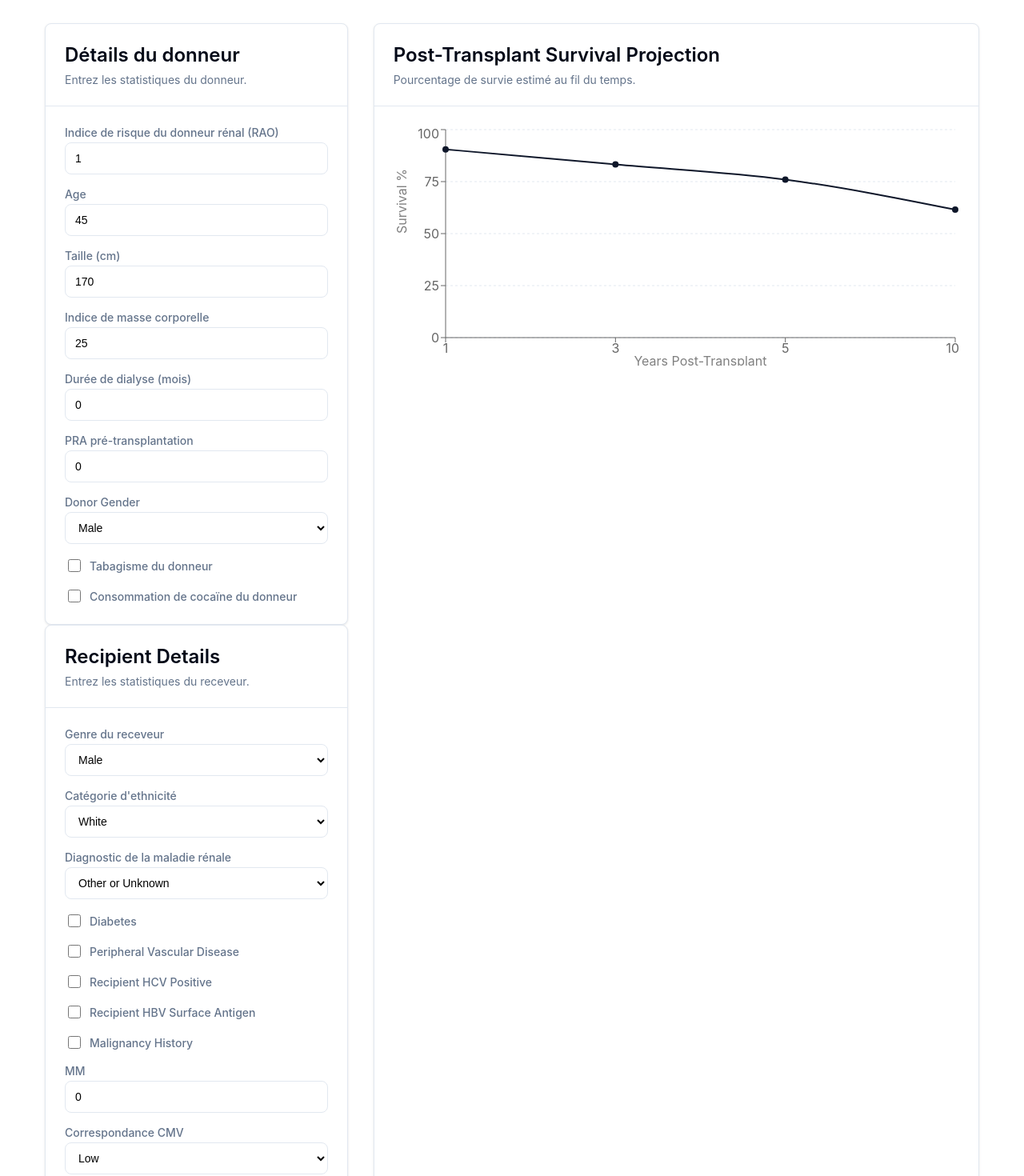
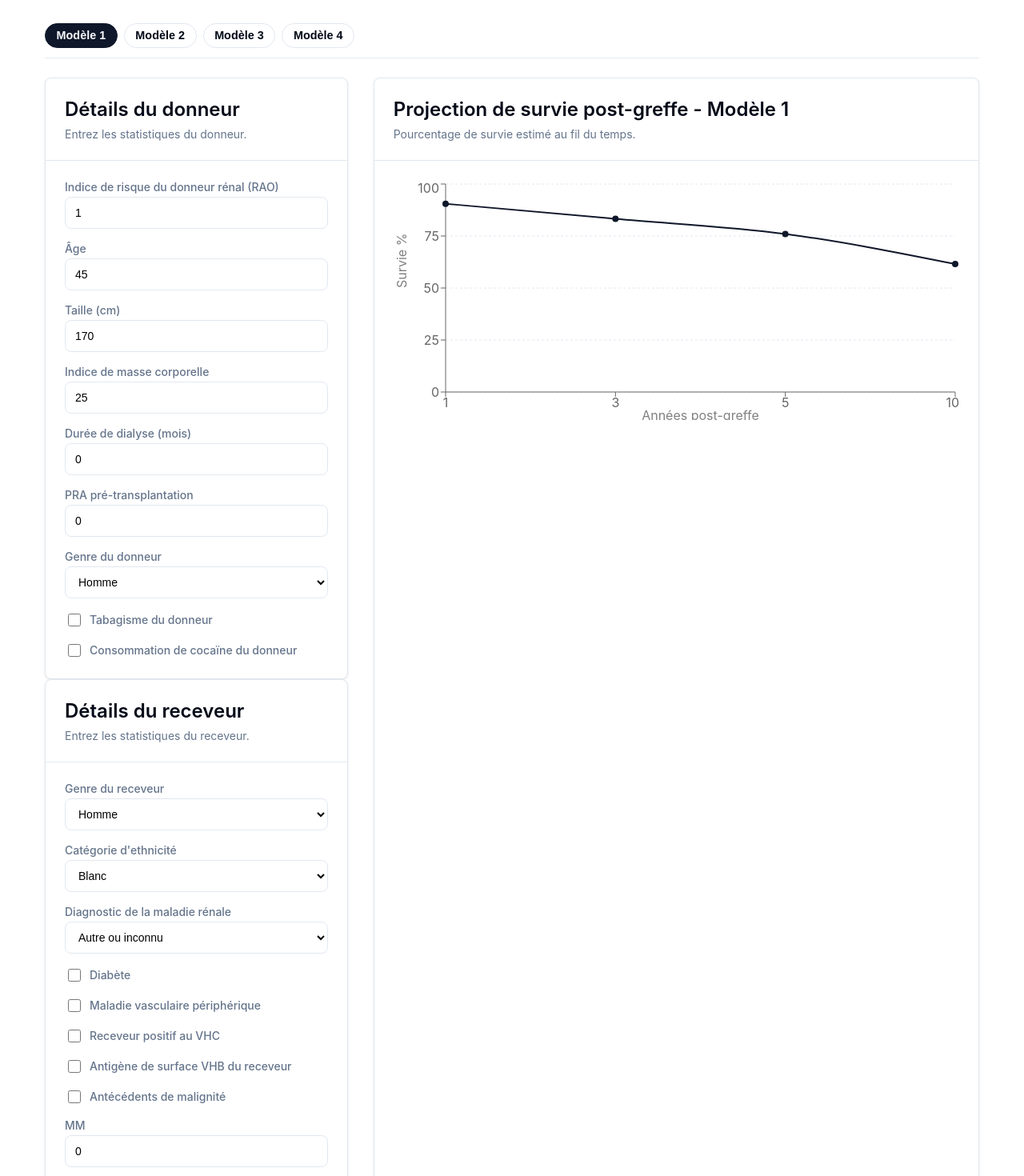
Before and after one commit to Antoine-Lafrance/kidney_webapp, a React (Vite) app: page / in a window 1280 px wide. Shown: the part 60-1530 px from the top of the page at 80% size. Built offline with nearby package versions, Linux system fonts and the light colour scheme.

Commit message:
added model tabs

```diff
--- a/src/App.tsx
+++ b/src/App.tsx
@@ -1,4 +1,4 @@
-import React, { useState } from 'react';
+import React, { useMemo, useState } from 'react';
 import { Layout } from './components/Layout';
 import { Card } from './components/Card';
 import { Input } from './components/Input';
@@ -12,7 +12,9 @@
   Tooltip,
   ResponsiveContainer,
   LineChart,
-  Line
+  Line,
+  BarChart,
+  Bar,
 } from 'recharts';
 
 interface TransplantStats {
@@ -38,49 +40,203 @@
   EBV_MM: boolean;
 }
 
-function App() {
-  const [stats, setStats] = useState<TransplantStats>({
+interface Model2Inputs {
+  birth: string;
+  dialysis: string;
+  arrival: string;
+  blood: 'O' | 'A' | 'B' | 'AB';
+  a1: string;
+  a2: string;
+  b1: string;
+  b2: string;
+  dr1: string;
+  dr2: string;
+  cpra: number;
+  expiration_date: string | null;
+}
+
+interface HistogramBin {
+  intervalle: string;
+  frequence: number;
+}
+
+interface ModelTab {
+  id: string;
+  name: string;
+}
+
+const MODEL_TABS: ModelTab[] = [
+  { id: 'model-1', name: 'Modèle 1' },
+  { id: 'model-2', name: 'Modèle 2' },
+  { id: 'model-3', name: 'Modèle 3' },
+  { id: 'model-4', name: 'Modèle 4' },
+];
+
+const createInitialStats = (): TransplantStats => ({
   KDRI_RAO: 1.0,
   AGE: 45,
   HGT_CM_CALC: 170,
   IMC: 25,
   TIME_ON_DIALYSIS: 0,
   PRA_PRE: 0,
-    GENDER_DON: "M",
+  GENDER_DON: 'Homme',
   TABAC_DON: false,
   COCAINE_DON: false,
-    GENDER: "M",
-    ETHCAT: "White",
-    DIAG_KI: "Other or Unknown",
+  GENDER: 'Homme',
+  ETHCAT: 'Blanc',
+  DIAG_KI: 'Autre ou inconnu',
   DIAB: false,
   PERIP_VASC: false,
   HCV_REC: false,
   HBV_SUR_ANTIGEN: false,
   MALIG: false,
-    MM: "0",
-    CMV_MM: "LOW",
+  MM: '0',
+  CMV_MM: 'Faible',
   EBV_MM: false,
 });
+
+const createInitialModel2Inputs = (): Model2Inputs => ({
+  birth: '',
+  dialysis: '',
+  arrival: '',
+  blood: 'O',
+  a1: '',
+  a2: '',
+  b1: '',
+  b2: '',
+  dr1: '',
+  dr2: '',
+  cpra: 0,
+  expiration_date: null,
+});
+
+const createRandomHistogram = (): HistogramBin[] => {
+  const bins = ['0-10', '10-20', '20-30', '30-40', '40-50', '50-60', '60-70', '70-80', '80-90', '90-100'];
+  return bins.map((intervalle) => ({
+    intervalle,
+    frequence: Math.floor(Math.random() * 90) + 10,
+  }));
+};
+
+function App() {
+  const [activeTabId, setActiveTabId] = useState<string>(MODEL_TABS[0].id);
+  const [statsByModel, setStatsByModel] = useState<Record<string, TransplantStats>>(() =>
+    MODEL_TABS.reduce<Record<string, TransplantStats>>((acc, tab) => {
+      acc[tab.id] = createInitialStats();
+      return acc;
+    }, {}),
+  );
+  const [model2Inputs, setModel2Inputs] = useState<Model2Inputs>(createInitialModel2Inputs);
+  const [model2Histogram, setModel2Histogram] = useState<HistogramBin[]>(() => createRandomHistogram());
+
+  const activeStats = statsByModel[activeTabId];
+  const activeModel = MODEL_TABS.find((tab) => tab.id === activeTabId) ?? MODEL_TABS[0];
+  const isModel2 = activeTabId === 'model-2';
+  const isExpirationActive = model2Inputs.expiration_date === null;
 
   const handleInputChange = (e: React.ChangeEvent<HTMLInputElement | HTMLSelectElement>) => {
     const target = e.target as HTMLInputElement;
     const { name, value, type, checked } = target;
-    setStats(prev => ({
+
+    setStatsByModel((prev) => ({
       ...prev,
-      [name]: type === 'checkbox' ? checked : (type === 'number' ? (parseFloat(value) || 0) : value),
+      [activeTabId]: {
+        ...prev[activeTabId],
+        [name]:
+          type === 'checkbox'
+            ? checked
+            : type === 'number'
+              ? (parseFloat(value) || 0)
+              : value,
+      },
     }));
   };
 
-  // Mock data generation based on input
-  const survivalData = [
-    { year: 1, survival: 95 - (stats.AGE * 0.1) },
-    { year: 3, survival: 90 - (stats.AGE * 0.15) },
-    { year: 5, survival: 85 - (stats.AGE * 0.2) },
-    { year: 10, survival: 75 - (stats.AGE * 0.3) },
-  ];
+  const handleModel2Change = (e: React.ChangeEvent<HTMLInputElement | HTMLSelectElement>) => {
+    const target = e.target as HTMLInputElement;
+    const { name, value, type, checked } = target;
+
+    setModel2Inputs((prev) => {
+      if (type === 'checkbox' && name === 'expiration_active') {
+        return {
+          ...prev,
+          expiration_date: checked ? null : '',
+        };
+      }
+
+      if (name === 'cpra') {
+        const parsed = parseInt(value, 10);
+        const cpra = Number.isNaN(parsed) ? 0 : Math.max(0, Math.min(100, parsed));
+        return { ...prev, cpra };
+      }
+
+      if (name === 'blood') {
+        return { ...prev, blood: value as Model2Inputs['blood'] };
+      }
+
+      if (name === 'expiration_date') {
+        return { ...prev, expiration_date: value || '' };
+      }
+
+      return {
+        ...prev,
+        [name]: value,
+      };
+    });
+  };
+
+  const survivalData = useMemo(
+    () => [
+      { year: 1, survival: 95 - activeStats.AGE * 0.1 },
+      { year: 3, survival: 90 - activeStats.AGE * 0.15 },
+      { year: 5, survival: 85 - activeStats.AGE * 0.2 },
+      { year: 10, survival: 75 - activeStats.AGE * 0.3 },
+    ],
+    [activeStats.AGE],
+  );
 
   return (
     <Layout>
+      <div style={{ display: 'grid', gap: '1rem', marginBottom: '1.5rem' }}>
+        <div
+          role="tablist"
+          aria-label="Fenêtres de modèles"
+          style={{
+            display: 'flex',
+            flexWrap: 'wrap',
+            gap: '0.5rem',
+            borderBottom: '1px solid hsl(var(--border))',
+            paddingBottom: '0.75rem',
+          }}
+        >
+          {MODEL_TABS.map((tab) => {
+            const isActive = tab.id === activeTabId;
+            return (
+              <button
+                key={tab.id}
+                type="button"
+                role="tab"
+                aria-selected={isActive}
+                onClick={() => setActiveTabId(tab.id)}
+                style={{
+                  borderRadius: '999px',
+                  border: isActive ? '1px solid hsl(var(--primary))' : '1px solid hsl(var(--border))',
+                  backgroundColor: isActive ? 'hsl(var(--primary))' : 'hsl(var(--background))',
+                  color: isActive ? 'hsl(var(--primary-foreground))' : 'hsl(var(--foreground))',
+                  padding: '0.4rem 0.85rem',
+                  fontSize: '0.9rem',
+                  cursor: 'pointer',
+                  fontWeight: 600,
+                }}
+              >
+                {tab.name}
+              </button>
+            );
+          })}
+        </div>
+      </div>
+
+      {!isModel2 ? (
         <div style={{ display: 'grid', gap: '2rem', gridTemplateColumns: '1fr 2fr' }}>
           <section>
             <Card title="Détails du donneur" description="Entrez les statistiques du donneur.">
@@ -89,160 +245,144 @@
                   label="Indice de risque du donneur rénal (RAO)"
                   name="KDRI_RAO"
                   type="number"
-                value={stats.KDRI_RAO}
+                  value={activeStats.KDRI_RAO}
                   onChange={handleInputChange}
                 />
-              <Input
-                label="Age"
-                name="AGE"
-                type="number"
-                value={stats.AGE}
-                onChange={handleInputChange}
-              />
+                <Input label="Âge" name="AGE" type="number" value={activeStats.AGE} onChange={handleInputChange} />
                 <Input
                   label="Taille (cm)"
                   name="HGT_CM_CALC"
                   type="number"
-                value={stats.HGT_CM_CALC}
+                  value={activeStats.HGT_CM_CALC}
                   onChange={handleInputChange}
                 />
                 <Input
                   label="Indice de masse corporelle"
                   name="IMC"
                   type="number"
-                value={stats.IMC}
+                  value={activeStats.IMC}
                   onChange={handleInputChange}
                 />
                 <Input
                   label="Durée de dialyse (mois)"
                   name="TIME_ON_DIALYSIS"
                   type="number"
-                value={stats.TIME_ON_DIALYSIS}
+                  value={activeStats.TIME_ON_DIALYSIS}
                   onChange={handleInputChange}
                 />
                 <Input
                   label="PRA pré-transplantation"
                   name="PRA_PRE"
                   type="number"
-                value={stats.PRA_PRE}
+                  value={activeStats.PRA_PRE}
                   onChange={handleInputChange}
                 />
                 <Select
-                  label="Donor Gender"
+                  label="Genre du donneur"
                   name="GENDER_DON"
-                  value={stats.GENDER_DON}
+                  value={activeStats.GENDER_DON}
                   onChange={handleInputChange}
                   options={[
-                    { value: "M", label: "Male" },
-                    { value: "F", label: "Female" },
-                    { value: "O", label: "Other" },
+                    { value: 'Homme', label: 'Homme' },
+                    { value: 'Femme', label: 'Femme' },
+                    { value: 'Autre', label: 'Autre' },
                   ]}
                 />
                 <Checkbox
                   label="Tabagisme du donneur"
                   name="TABAC_DON"
-                checked={stats.TABAC_DON}
+                  checked={activeStats.TABAC_DON}
                   onChange={handleInputChange}
                 />
                 <Checkbox
                   label="Consommation de cocaïne du donneur"
                   name="COCAINE_DON"
-                checked={stats.COCAINE_DON}
+                  checked={activeStats.COCAINE_DON}
                   onChange={handleInputChange}
                 />
               </div>
             </Card>
-          <Card title="Recipient Details" description="Entrez les statistiques du receveur.">
+
+            <Card title="Détails du receveur" description="Entrez les statistiques du receveur.">
               <div style={{ display: 'grid', gap: '1rem' }}>
                 <Select
                   label="Genre du receveur"
                   name="GENDER"
-                  value={stats.GENDER}
+                  value={activeStats.GENDER}
                   onChange={handleInputChange}
                   options={[
-                    { value: "M", label: "Male" },
-                    { value: "F", label: "Female" },
-                    { value: "O", label: "Other" },
+                    { value: 'Homme', label: 'Homme' },
+                    { value: 'Femme', label: 'Femme' },
+                    { value: 'Autre', label: 'Autre' },
                   ]}
                 />
                 <Select
                   label="Catégorie d'ethnicité"
                   name="ETHCAT"
-                  value={stats.ETHCAT}
+                  value={activeStats.ETHCAT}
                   onChange={handleInputChange}
                   options={[
-                    { value: "White", label: "White" },
-                    { value: "Black", label: "Black" },
-                    { value: "Asian", label: "Asian" },
-                    { value: "Hispanic", label: "Hispanic" },
-                    { value: "Other", label: "Other" },
+                    { value: 'Blanc', label: 'Blanc' },
+                    { value: 'Noir', label: 'Noir' },
+                    { value: 'Asiatique', label: 'Asiatique' },
+                    { value: 'Hispanique', label: 'Hispanique' },
+                    { value: 'Autre', label: 'Autre' },
                   ]}
                 />
                 <Select
                   label="Diagnostic de la maladie rénale"
                   name="DIAG_KI"
-                  value={stats.DIAG_KI}
+                  value={activeStats.DIAG_KI}
                   onChange={handleInputChange}
                   options={[
-                    { value: "Other or Unknown", label: "Other or Unknown" },
-                    { value: "Diabetic Nephropathy", label: "Diabetic Nephropathy" },
-                    { value: "Hypertensive Nephrosclerosis", label: "Hypertensive Nephrosclerosis" },
-                    { value: "Polycystic Kidney Disease", label: "Polycystic Kidney Disease" },
-                    { value: "Glomerulonephritis", label: "Glomerulonephritis" },
+                    { value: 'Autre ou inconnu', label: 'Autre ou inconnu' },
+                    { value: 'Néphropathie diabétique', label: 'Néphropathie diabétique' },
+                    { value: 'Néphrosclérose hypertensive', label: 'Néphrosclérose hypertensive' },
+                    { value: 'Maladie polykystique rénale', label: 'Maladie polykystique rénale' },
+                    { value: 'Glomérulonéphrite', label: 'Glomérulonéphrite' },
                   ]}
                 />
+                <Checkbox label="Diabète" name="DIAB" checked={activeStats.DIAB} onChange={handleInputChange} />
                 <Checkbox
-                label="Diabetes"
-                name="DIAB"
-                checked={stats.DIAB}
+                  label="Maladie vasculaire périphérique"
+                  name="PERIP_VASC"
+                  checked={activeStats.PERIP_VASC}
                   onChange={handleInputChange}
                 />
                 <Checkbox
-                label="Peripheral Vascular Disease"
-                name="PERIP_VASC"
-                checked={stats.PERIP_VASC}
+                  label="Receveur positif au VHC"
+                  name="HCV_REC"
+                  checked={activeStats.HCV_REC}
                   onChange={handleInputChange}
                 />
                 <Checkbox
-                label="Recipient HCV Positive"
-                name="HCV_REC"
-                checked={stats.HCV_REC}
+                  label="Antigène de surface VHB du receveur"
+                  name="HBV_SUR_ANTIGEN"
+                  checked={activeStats.HBV_SUR_ANTIGEN}
                   onChange={handleInputChange}
                 />
                 <Checkbox
-                label="Recipient HBV Surface Antigen"
-                name="HBV_SUR_ANTIGEN"
-                checked={stats.HBV_SUR_ANTIGEN}
+                  label="Antécédents de malignité"
+                  name="MALIG"
+                  checked={activeStats.MALIG}
                   onChange={handleInputChange}
                 />
-              <Checkbox
-                label="Malignancy History"
-                name="MALIG"
-                checked={stats.MALIG}
-                onChange={handleInputChange}
-              />
-              <Input
-                label="MM"
-                name="MM"
-                type="text"
-                value={stats.MM}
-                onChange={handleInputChange}
-              />
+                <Input label="MM" name="MM" type="text" value={activeStats.MM} onChange={handleInputChange} />
                 <Select
                   label="Correspondance CMV"
                   name="CMV_MM"
-                  value={stats.CMV_MM}
+                  value={activeStats.CMV_MM}
                   onChange={handleInputChange}
                   options={[
-                    { value: "LOW", label: "Low" },
-                    { value: "MEDIUM", label: "Medium" },
-                    { value: "HIGH", label: "High" },
+                    { value: 'Faible', label: 'Faible' },
+                    { value: 'Moyen', label: 'Moyen' },
+                    { value: 'Élevé', label: 'Élevé' },
                   ]}
                 />
                 <Checkbox
                   label="Correspondance EBV"
                   name="EBV_MM"
-                checked={stats.EBV_MM}
+                  checked={activeStats.EBV_MM}
                   onChange={handleInputChange}
                 />
                 <Button style={{ marginTop: '0.5rem' }}>Mettre à jour les projections</Button>
@@ -251,18 +391,21 @@
           </section>
 
           <section style={{ display: 'grid', gap: '2rem' }}>
-          <Card title="Post-Transplant Survival Projection" description="Pourcentage de survie estimé au fil du temps.">
+            <Card
+              title={`Projection de survie post-greffe - ${activeModel.name}`}
+              description="Pourcentage de survie estimé au fil du temps."
+            >
               <div style={{ height: '300px', width: '100%' }}>
                 <ResponsiveContainer width="100%" height="100%">
                   <LineChart data={survivalData}>
                     <CartesianGrid strokeDasharray="3 3" vertical={false} stroke="hsl(var(--border))" />
-                  <XAxis dataKey="year" label={{ value: 'Years Post-Transplant', position: 'insideBottom', offset: -5 }} />
-                  <YAxis domain={[0, 100]} label={{ value: 'Survival %', angle: -90, position: 'insideLeft' }} />
+                    <XAxis dataKey="year" label={{ value: 'Années post-greffe', position: 'insideBottom', offset: -5 }} />
+                    <YAxis domain={[0, 100]} label={{ value: 'Survie %', angle: -90, position: 'insideLeft' }} />
                     <Tooltip
                       contentStyle={{
                         backgroundColor: 'hsl(var(--card))',
                         borderColor: 'hsl(var(--border))',
-                      borderRadius: 'var(--radius)'
+                        borderRadius: 'var(--radius)',
                       }}
                     />
                     <Line
@@ -276,9 +419,91 @@
                 </ResponsiveContainer>
               </div>
             </Card>
-
           </section>
         </div>
+      ) : (
+        <div style={{ display: 'grid', gap: '2rem', gridTemplateColumns: '1fr 2fr' }}>
+          <section>
+            <Card title="Entrées du modèle 2" description="Entrez les champs du candidat.">
+              <div style={{ display: 'grid', gap: '1rem' }}>
+                <Input label="Date de naissance" name="birth" type="date" value={model2Inputs.birth} onChange={handleModel2Change} />
+                <Input
+                  label="Date de début de dialyse"
+                  name="dialysis"
+                  type="date"
+                  value={model2Inputs.dialysis}
+                  onChange={handleModel2Change}
+                />
+                <Input
+                  label="Date d'entrée en liste d'attente"
+                  name="arrival"
+                  type="date"
+                  value={model2Inputs.arrival}
+                  onChange={handleModel2Change}
+                />
+                <Select
+                  label="Groupe sanguin (ABO)"
+                  name="blood"
+                  value={model2Inputs.blood}
+                  onChange={handleModel2Change}
+                  options={[
+                    { value: 'O', label: 'O' },
+                    { value: 'A', label: 'A' },
+                    { value: 'B', label: 'B' },
+                    { value: 'AB', label: 'AB' },
+                  ]}
+                />
+                <Input label="HLA-A allèle 1" name="a1" type="text" value={model2Inputs.a1} onChange={handleModel2Change} />
+                <Input label="HLA-A allèle 2" name="a2" type="text" value={model2Inputs.a2} onChange={handleModel2Change} />
+                <Input label="HLA-B allèle 1" name="b1" type="text" value={model2Inputs.b1} onChange={handleModel2Change} />
+                <Input label="HLA-B allèle 2" name="b2" type="text" value={model2Inputs.b2} onChange={handleModel2Change} />
+                <Input label="HLA-DR allèle 1" name="dr1" type="text" value={model2Inputs.dr1} onChange={handleModel2Change} />
+                <Input label="HLA-DR allèle 2" name="dr2" type="text" value={model2Inputs.dr2} onChange={handleModel2Change} />
+                <Input label="cPRA (0-100)" name="cpra" type="number" min={0} max={100} value={model2Inputs.cpra} onChange={handleModel2Change} />
+                <Checkbox
+                  label="Toujours actif (expiration_date = rien)"
+                  name="expiration_active"
+                  checked={isExpirationActive}
+                  onChange={handleModel2Change}
+                />
+                <Input
+                  label="Date d'expiration d'éligibilité"
+                  name="expiration_date"
+                  type="date"
+                  value={model2Inputs.expiration_date ?? ''}
+                  onChange={handleModel2Change}
+                  disabled={isExpirationActive}
+                />
+              </div>
+            </Card>
+          </section>
+
+          <section style={{ display: 'grid', gap: '2rem' }}>
+            <Card
+              title="Distribution (histogramme) - Modèle 2"
+              description="Histogramme aléatoire temporaire en attendant le vrai modèle."
+            >
+              <div style={{ height: '300px', width: '100%' }}>
+                <ResponsiveContainer width="100%" height="100%">
+                  <BarChart data={model2Histogram}>
+                    <CartesianGrid strokeDasharray="3 3" vertical={false} stroke="hsl(var(--border))" />
+                    <XAxis dataKey="intervalle" />
+                    <YAxis />
+                    <Tooltip
+                      contentStyle={{
+                        backgroundColor: 'hsl(var(--card))',
+                        borderColor: 'hsl(var(--border))',
+                        borderRadius: 'var(--radius)',
+                      }}
+                    />
+                    <Bar dataKey="frequence" fill="hsl(var(--primary))" radius={[4, 4, 0, 0]} />
+                  </BarChart>
+                </ResponsiveContainer>
+              </div>
+            </Card>
+          </section>
+        </div>
+      )}
     </Layout>
   );
 }
```
Also changed, not shown: src/components/Layout.tsx (+4 -6 lines). Lines whose indentation alone changed are shown as unchanged.
